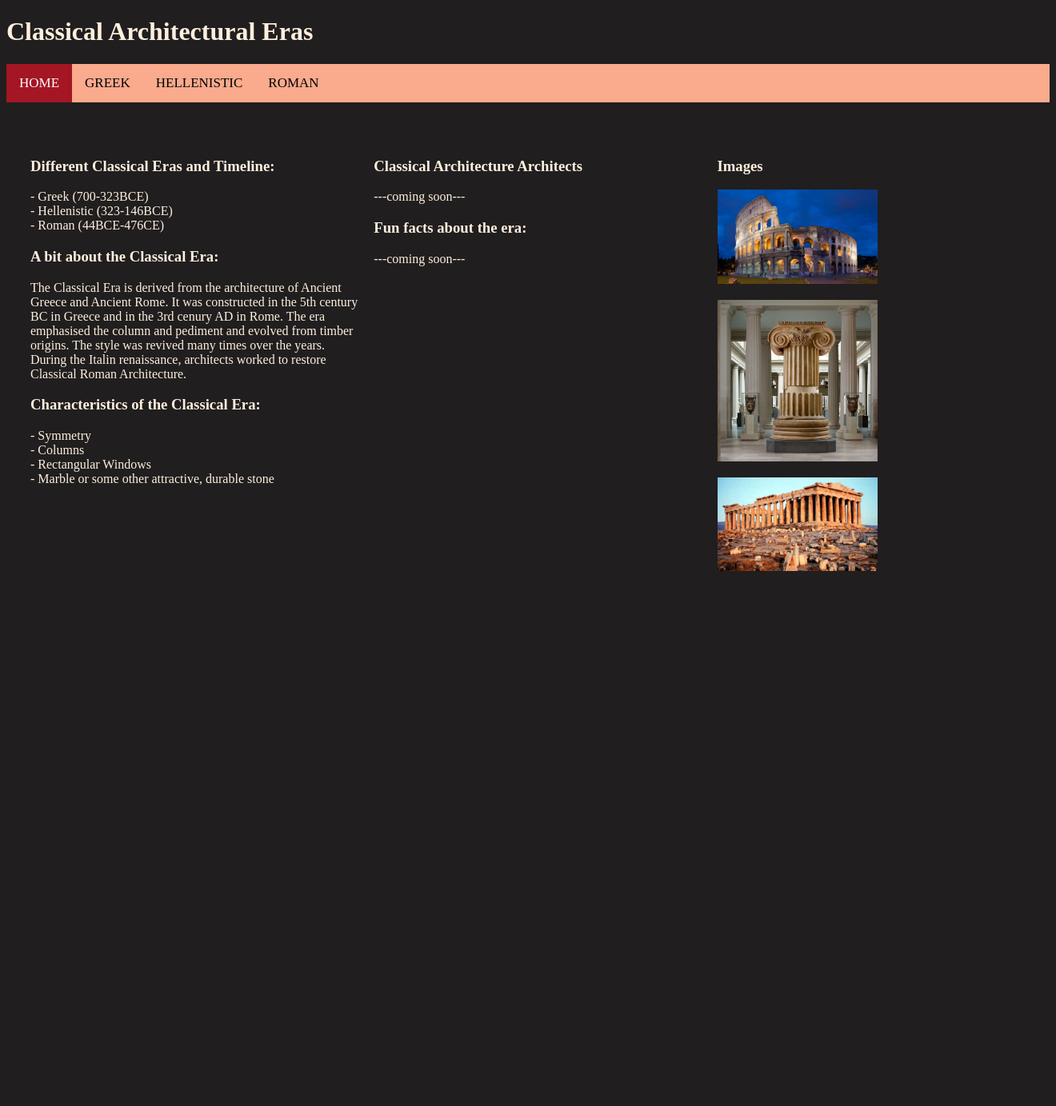
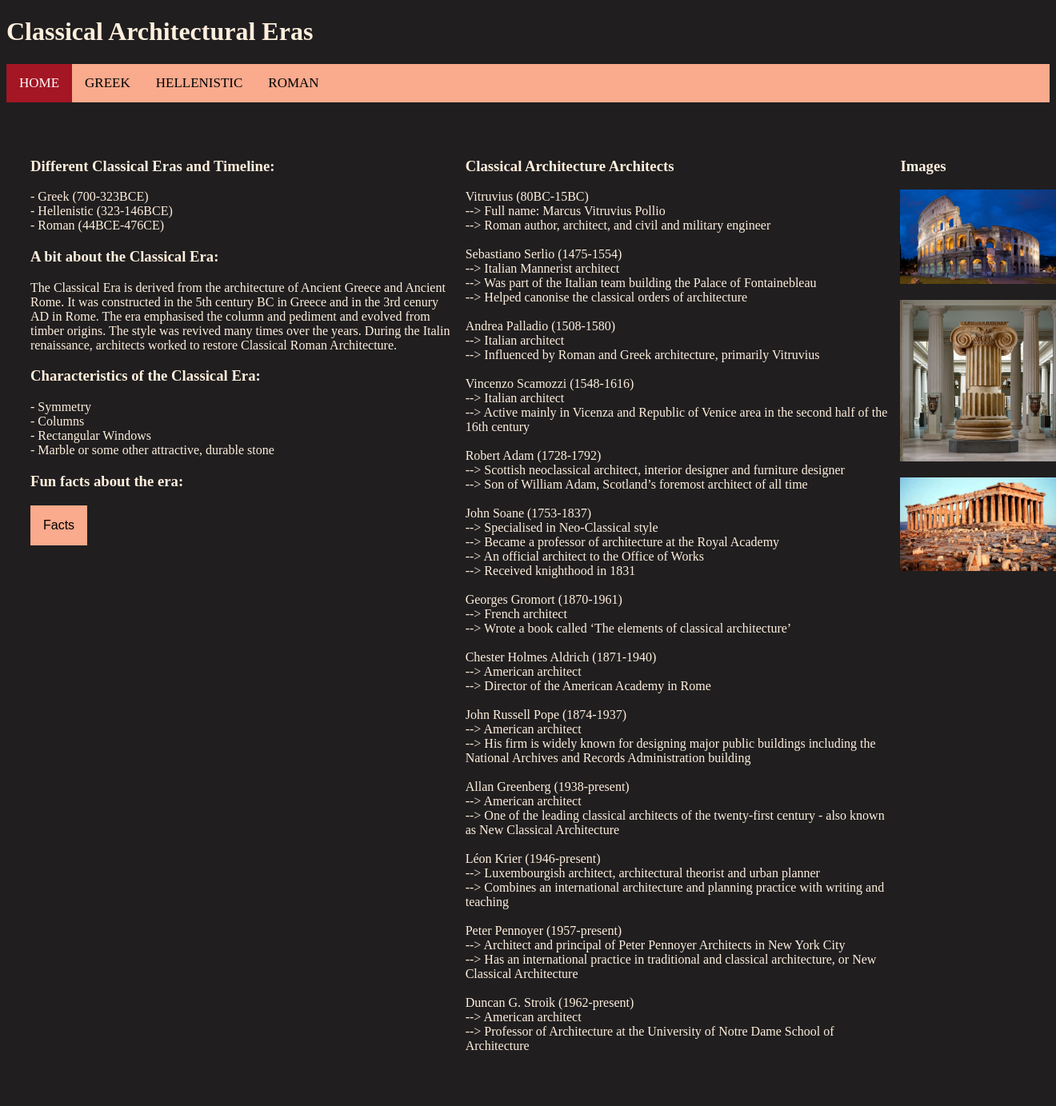
Before and after one commit to Llamalover217/eras, a Flask app: page / in a window 1320 px wide. Shown: the whole page at 80% size. Before the commit the page ends 714 px from the top, so only its background shows below. Run offline with Flask 2, Linux system fonts and the light colour scheme; data comes from the database, SQL or seed files in the repository.

Commit message:
all except random era

```diff
--- a/main.py
+++ b/main.py
@@ -1,12 +1,43 @@
 from flask import Flask, render_template, g, request, redirect
 from flask_sqlalchemy import SQLAlchemy
+import random
 
 app = Flask(__name__)
+app.config["SQLALCHEMY_DATABASE_URI"] = 'sqlite:///facts.db'
+app.config["SQLALCHEMY_TRACK_MODIFICATIONS"] = False
+db = SQLAlchemy(app)
+
+class Greek(db.Model):
+    __tablename__ = 'greek'
+
+    id = db.Column(db.Integer, primary_key=True)
+    fact = db.Column(db.Text)
+
+class Hellenistic(db.Model):
+    __tablename__ = 'hellenistic'
+
+    id = db.Column(db.Integer, primary_key=True)
+    fact = db.Column(db.Text)
+
+class Roman(db.Model):
+    __tablename__ = 'roman'
+
+    id = db.Column(db.Integer, primary_key=True)
+    fact = db.Column(db.Text)
+
+class Random(db.Model):
+    __tablename__ = 'random'
+
+    id = db.Column(db.Integer, primary_key=True)
+    gid = db.Column(db.ForeignKey('Greek.id'))
+    rid = db.Column(db.ForeignKey('Roman.id'))
+    hid = db.Column(db.ForeignKey('Hellenistic.id'))
 
 @app.route("/")
 @app.route("/home")
 def home():
-  return render_template('home.html')
+  print(random.randrange(1,10))
+  return render_template('home.html', GreekEra=Greek.query.all(), HellenisticEra=Hellenistic.query.all(), RomanEra=Roman.query.all(), RandomEra=Random.query.all())
 
 @app.route("/greek")
 def greek():
@@ -20,5 +51,25 @@ def hellenistic():
 def roman():
   return render_template('roman.html')
 
+@app.route('/greek_api/<int:id>')
+def greek_api(id):       # defines the greek fact choosen
+    GreekEra = Greek.query.get_or_404(id)
+    return render_template('greek_fact.html', GreekEra=GreekEra)
+
+@app.route('/roman_api/<int:id>')
+def roman_api(id):       # defines the greek fact choosen
+    RomanEra = Roman.query.get_or_404(id)
+    return render_template('roman_fact.html', RomanEra=RomanEra)
+
+@app.route('/hellenistic_api/<int:id>')
+def getHellenistic(id):
+    HellenisticEra = Hellenistic.query.get_or_404(id)
+    return render_template('hellenistic_fact.html', HellenisticEra=HellenisticEra)
+
+@app.route('/random_api/<int:id>')
+def getRandom(id):
+    RandomEra = Random.query.get_or_404(id)
+    return render_template('random_fact.html', RandomEra=RandomEra, GreekEra=Greek.query.all(), HellenisticEra=Hellenistic.query.all(), RomanEra=Roman.query.all())
+
 if __name__ == "__main__":
   app.run(debug=True)
--- a/static/styles.css
+++ b/static/styles.css
@@ -25,8 +25,6 @@ ul {
   padding: 0;
   overflow: hidden;
   background-color: rgb(0, 0, 0);
-  position: -webkit-sticky; /* Safari */   /* try to get working later */
-  position: sticky;
   top: 0;
 }
 
@@ -69,6 +67,16 @@ ul {
   color: white;
 }
 
+.sticky {
+  position: fixed;
+  top: 0;
+  width: 100%;
+}
+
+.sticky + .rest {
+  padding-top: 30px;
+}
+
 .item1 { grid-area: leftmain; }
 .item2 { grid-area: middlemain; }
 .item3 { grid-area: rightmain; }
@@ -79,7 +87,7 @@ ul {
   grid-template-areas:
     'leftmain middlemain rightmain'
     'footer footer footer';
-  grid-template-columns: 33.3% 33.3% 33.3%;
+  grid-template-columns: 42.5% 42.5% 15%;
   justify-content: space-evenly;
   grid-column-gap: 15px;
   padding: 0px;
@@ -88,3 +96,48 @@ ul {
 .grid-container > div {
   padding: 20px 0;
 }
+
+/* Dropdown Button */
+.dropbtn {
+  background-color: #FAAA8D;
+  color: rgb(0, 0, 0);
+  padding: 16px;
+  font-size: 16px;
+  border: none;
+}
+
+/* The container <div> - needed to position the dropdown content */
+.dropdown {
+  position: relative;
+  display: inline-block;
+}
+
+/* Dropdown Content (Hidden by Default) */
+.dropdown-content {
+  display: none;
+  position: absolute;
+  background-color: #000000;
+  min-width: 160px;
+  box-shadow: 0px 8px 16px 0px rgba(0, 0, 0, 0.2);
+  z-index: 1;
+}
+
+/* Links inside the dropdown */
+.dropdown-content a {
+  color: rgb(255, 255, 255);
+  padding: 12px 16px;
+  text-decoration: none;
+  display: block;
+}
+
+/* Change color of dropdown links on hover */
+.dropdown-content a:hover {background-color: #D4E4BC;}
+
+/* Show the dropdown menu on hover */
+.dropdown:hover .dropdown-content {display: block;}
+
+/* Change the background color of the dropdown button when the dropdown content is shown */
+.dropdown:hover .dropbtn {
+  background-color: #A41623;
+  color:rgb(255, 255, 255);
+}
--- /dev/null
+++ b/templates/greek_fact.html
@@ -0,0 +1 @@
+<h3>{{ GreekEra.fact }}</h3>
--- /dev/null
+++ b/templates/hellenistic_fact.html
@@ -0,0 +1 @@
+<h3>{{ HellenisticEra.fact }}</h3>
--- a/templates/home.html
+++ b/templates/home.html
@@ -19,13 +19,70 @@
         - Rectangular Windows <br>
         - Marble or some other attractive, durable stone
       </p>
+      <h3>Fun facts about the era:</h3>
+      <div class="dropdown">
+        <button class="dropbtn">Facts</button>
+        <div class="dropdown-content">
+          <a onclick="getGreek()">Greek</a>
+          <a onclick="getRoman()">Roman</a>
+          <a onclick="getHellenistic()">Hellenistic</a>
+          <a onclick="getRandom()">Random</a>
+        </div>
+      </div>
+      <div class="content">
+        <div id="dropd"></div>
+      </div>
     </div>
+
     <div class="grid-item item2">
       <h3>Classical Architecture Architects</h3>
-      <p>---coming soon---</p>
-      <h3>Fun facts about the era:</h3>
-      <p>---coming soon---</p>
+      <p>
+        Vitruvius (80BC-15BC) <br>
+          --> Full name: Marcus Vitruvius Pollio <br>
+          --> Roman author, architect, and civil and military engineer <br><br>
+        Sebastiano Serlio (1475-1554) <br>
+          --> Italian Mannerist architect <br>
+          --> Was part of the Italian team building the Palace of Fontainebleau <br>
+          --> Helped canonise the classical orders of architecture  <br><br>
+        Andrea Palladio (1508-1580) <br>
+          --> Italian architect <br>
+          --> Influenced by Roman and Greek architecture, primarily Vitruvius <br><br>
+        Vincenzo Scamozzi (1548-1616) <br>
+          --> Italian architect <br>
+          --> Active mainly in Vicenza and Republic of Venice area in the second half of the 16th century <br><br>
+        Robert Adam (1728-1792) <br>
+          --> Scottish neoclassical architect, interior designer and furniture designer <br>
+          --> Son of William Adam, Scotland’s foremost architect of all time <br><br>
+        John Soane (1753-1837) <br>
+          --> Specialised in Neo-Classical style <br>
+          --> Became a professor of architecture at the Royal Academy <br>
+          --> An official architect to the Office of Works <br>
+          --> Received knighthood in 1831 <br><br>
+        Georges Gromort (1870-1961) <br>
+          --> French architect <br>
+          --> Wrote a book called ‘The elements of classical architecture’ <br><br>
+        Chester Holmes Aldrich (1871-1940) <br>
+          --> American architect <br>
+          --> Director of the American Academy in Rome <br><br>
+        John Russell Pope (1874-1937) <br>
+          --> American architect <br>
+          --> His firm is widely known for designing major public buildings including the National Archives
+            and Records Administration building <br><br>
+        Allan Greenberg (1938-present) <br>
+          --> American architect <br>
+          --> One of the leading classical architects of the twenty-first century - also known as New Classical Architecture <br><br>
+        Léon Krier (1946-present) <br>
+          --> Luxembourgish architect, architectural theorist and urban planner <br>
+          --> Combines an international architecture and planning practice with writing and teaching <br><br>
+        Peter Pennoyer (1957-present) <br>
+          --> Architect and principal of Peter Pennoyer Architects in New York City <br>
+          --> Has an international practice in traditional and classical architecture, or New Classical Architecture <br><br>
+        Duncan G. Stroik (1962-present) <br>
+          --> American architect <br>
+          --> Professor of Architecture at the University of Notre Dame School of Architecture <br>
+      </p>
     </div>
+
     <div class="grid-item item3">
       <h3>Images</h3>
       <img src="/static/images/roman-colosseum.jpeg" alt="Colosseum" width="200px">
@@ -37,11 +94,39 @@
   </div>
 {% endblock main %}
 
-<!--
-  <div class="grid-container">
-    <div class="grid-item item1">1</div>
-    <div class="grid-item item2">2</div>
-    <div class="grid-item item3">3</div>
-    <div class="grid-item item4">4</div>
-  </div>
--->
+<!-- anything in javascript on this page -->
+{% block script %}
+<!-- super keeps what is in block script on the layout template -->
+{{ super() }}
+<script>
+  function getRandomIntInclusive(min, max) {
+    min = Math.ceil(min);
+    max = Math.floor(max);
+    return Math.floor(Math.random() * (max - min + 1) + min); //The maximum is inclusive and the minimum is inclusive
+  }
+  // function to get the greek info for what is chosen
+  function getGreek() {
+    fetch(`/greek_api/${getRandomIntInclusive(1,8)}`)
+      .then(response => response.ok ? response.text() : 'error')
+      .then(text => document.getElementById("dropd").innerHTML = text)
+  };
+
+  function getRoman() {
+    fetch(`/roman_api/${getRandomIntInclusive(1,8)}`)
+      .then(response => response.ok ? response.text() : 'error')
+      .then(text => document.getElementById("dropd").innerHTML = text)
+  };
+
+  function getHellenistic() {
+    fetch(`/hellenistic_api/${getRandomIntInclusive(1,8)}`)
+      .then(response => response.ok ? response.text() : 'error')
+      .then(text => document.getElementById("dropd").innerHTML = text)
+  };
+
+  function getRandom() {
+    fetch(`/random_api/${getRandomIntInclusive(1,24)}`)
+      .then(response => response.ok ? response.text() : 'error')
+      .then(text => document.getElementById("dropd").innerHTML = text)
+  };
+</script>
+{% endblock script %}
--- a/templates/layout.html
+++ b/templates/layout.html
@@ -24,6 +24,7 @@
     {% block main %} {% endblock main %}
   </div>
 
+  {% block script %}
   <script>
     window.onscroll = function() {stickyNav()};
 
@@ -38,5 +39,6 @@
       }
     }
   </script>
+  {% endblock %}
 </body>
 </html>
--- /dev/null
+++ b/templates/random_fact.html
@@ -0,0 +1,5 @@
+<h3>WILL BE WORKING SOON, please try a different era</h3>
+
+<!--
+  <h3>{{ RandomEra.gid==GreekEra.fact or RandomEra.hid==HellenisticEra.fact or RandomEra.rid==RomanEra.fact }}</h3>
+-->
--- /dev/null
+++ b/templates/roman_fact.html
@@ -0,0 +1 @@
+<h3>{{ RomanEra.fact }}</h3>
```
